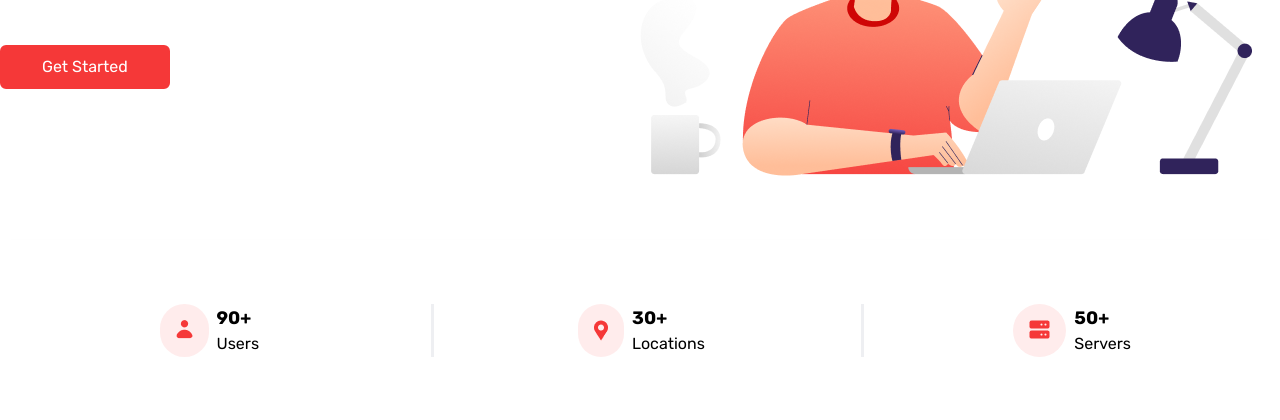
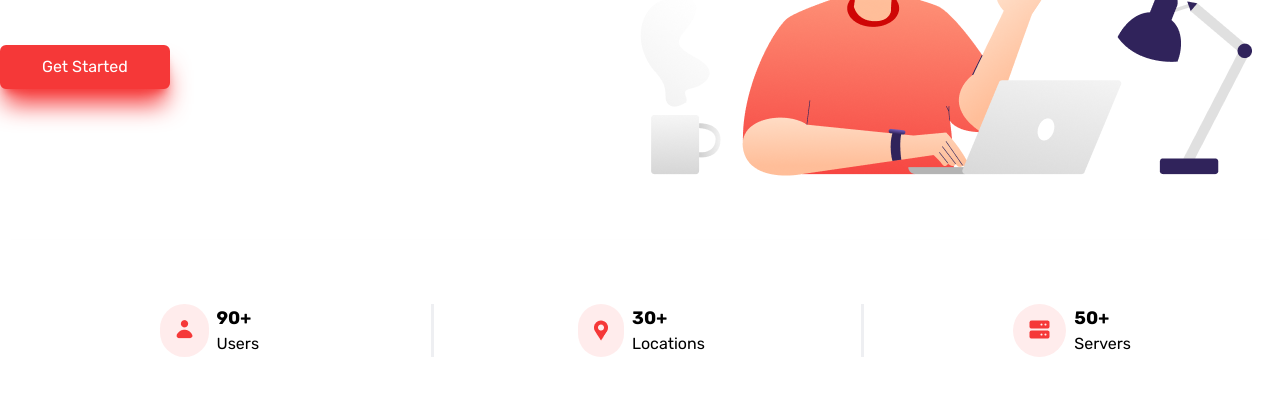
Before and after one commit to gasangw/FREEBIES-Landing-page, a website built with Vite: page index.html in a window 1280 px wide. Shown: the part 380-800 px from the top of the page. Built offline with nearby package versions, Linux system fonts and the light colour scheme; a web font is replaced by a local one.

Commit message:
Add shadow to the get started button

```diff
--- a/index.html
+++ b/index.html
@@ -33,7 +33,7 @@
             <div class="mt-3">
                 <h1 class="text-bluish font-sans font-medium text-6xl">Want anything to be easy with <span class="font-bold">LaslesVPN</span></h1>
                 <p class="pt-4 text-darkblue text-lg">Provide a network for all your needs with ease and fun using <span class="font-semibold">LaslesVPN</span> discover interesting features from us.</p>
-                <button class="mt-12 border-2 border-[#F53838] px-10 py-2 bg-[#F53838] text-white font-sans rounded-md"><a href="#">Get Started</a></button>
+                <button class="mt-12 border-2 border-[#F53838] px-10 py-2 bg-[#F53838] text-white font-sans rounded-md shadow-xl shadow-[#F53838]"><a href="#">Get Started</a></button>
               </div>
               <div>
                 <img src="./Images/Illustration1.png" alt="person-on-laptop picture" class="object-cover "/>
```
